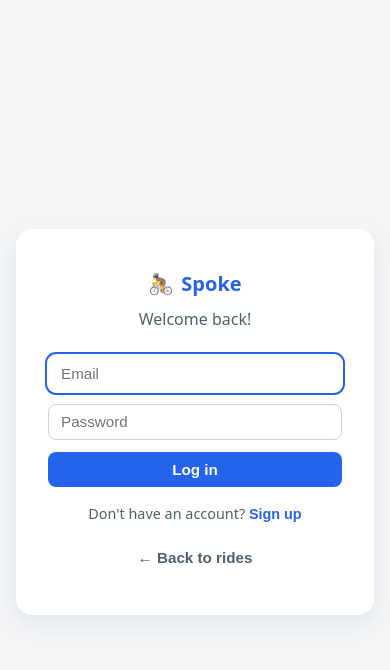
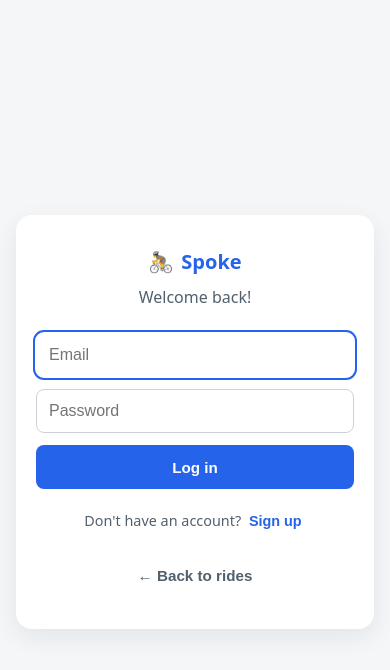
Before and after one commit to johannbeckerr/Spoke, a React (Vite) app in the folder spoke-web/: page / in a window 390 px wide. Both pictures are taken after typing "2020-01-15" into the empty fields and a click on the button "+ New ride". Shown: the top 670 px of the page. Built offline with nearby package versions, Linux system fonts and the light colour scheme; no server answers.

Commit message:
fix mobile layout and responsiveness issues

```diff
--- a/spoke-web/src/index.css
+++ b/spoke-web/src/index.css
@@ -33,9 +33,11 @@
   border: none;
   border-radius: 8px;
   padding: 0.55rem 1.1rem;
+  min-height: 44px; /* comfortable touch target on phones */
   font-size: 0.95rem;
   font-weight: 600;
   cursor: pointer;
+  touch-action: manipulation; /* no double-tap zoom delay on touch screens */
   transition: background 0.15s ease, transform 0.05s ease;
 }
 
@@ -88,9 +90,10 @@
 .input {
   width: 100%;
   padding: 0.55rem 0.75rem;
+  min-height: 44px; /* comfortable touch target on phones */
   border: 1px solid #cbd2d9;
   border-radius: 8px;
-  font-size: 0.95rem;
+  font-size: 1rem; /* 16px minimum — anything smaller makes iOS zoom in on focus */
   background: #fff;
 }
 
@@ -118,6 +121,7 @@
 
 .login-screen {
   min-height: 100vh;
+  min-height: 100dvh; /* mobile browsers: track the collapsing URL bar */
   display: flex;
   align-items: center;
   justify-content: center;
@@ -164,7 +168,7 @@
   font-size: inherit;
   font-weight: 600;
   cursor: pointer;
-  padding: 0;
+  padding: 0.5rem 0.25rem; /* enlarges the tap area on phones */
 }
 
 .link-button:hover {
@@ -250,6 +254,8 @@
 /* Hidden on desktop; the media query below turns them on */
 .hamburger {
   display: none;
+  min-width: 44px; /* comfortable touch target */
+  min-height: 44px;
   font-size: 1.4rem;
   line-height: 1;
   color: #3e4c59;
@@ -321,6 +327,7 @@
 .greeting {
   color: #52606d;
   font-size: 0.95rem;
+  overflow-wrap: anywhere; /* a long user name must not push the layout wider */
 }
 
 /* ---------- Main feed layout ---------- */
@@ -335,6 +342,8 @@
   display: flex;
   align-items: center;
   justify-content: space-between;
+  gap: 0.75rem;
+  flex-wrap: wrap; /* on narrow screens the button drops below the title */
   margin-bottom: 1.25rem;
 }
 
@@ -435,6 +444,7 @@
 .route-text {
   font-weight: 700;
   font-size: 1.05rem;
+  overflow-wrap: anywhere; /* break long place names instead of overflowing the card */
 }
 
 .route-arrow {
@@ -502,6 +512,7 @@
 .participants-names {
   color: #52606d;
   font-size: 0.85rem;
+  overflow-wrap: anywhere; /* long name lists wrap instead of overflowing the card */
 }
 
 /* Delete (creator only) + Join/Leave sit together */
@@ -509,3 +520,34 @@
   display: flex;
   gap: 0.5rem;
 }
+
+/* ---------- Small phones ---------- */
+
+@media (max-width: 480px) {
+  /* Create-ride fields stack — side by side is too cramped for date pickers */
+  .form-row {
+    flex-direction: column;
+  }
+
+  /* Card buttons stretch across the card — easy to hit with a thumb */
+  .card-actions {
+    width: 100%;
+  }
+
+  .card-actions .btn {
+    flex: 1;
+  }
+
+  /* Slightly tighter padding so the content keeps room to breathe */
+  .ride-card {
+    padding: 1rem;
+  }
+
+  .create-form {
+    padding: 1.25rem 1rem;
+  }
+
+  .login-card {
+    padding: 2rem 1.25rem;
+  }
+}
```
